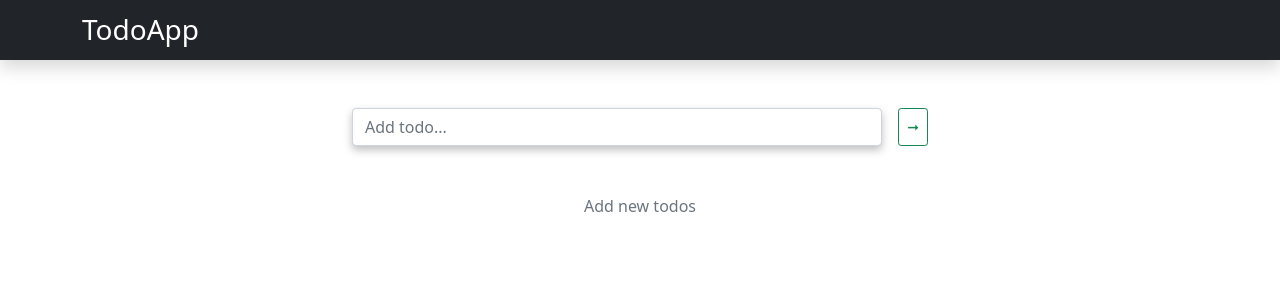
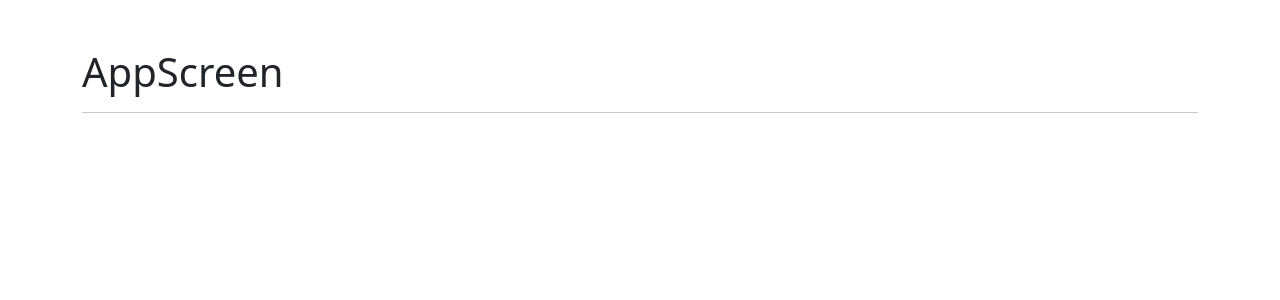
Before and after one commit to NaughtyFrog1/hooks-app, a React (Create React App) app: page / in a window 1280 px wide. Shown: the top 300 px of the page. Built offline with nearby package versions, Linux system fonts and the light colour scheme.

Commit message:
add basic structure and dependencies

```diff
--- a/package.json
+++ b/package.json
@@ -10,6 +10,7 @@
     "bootstrap": "^5.1.0",
     "react": "^17.0.2",
     "react-dom": "^17.0.2",
+    "react-router-dom": "^5.2.0",
     "react-scripts": "4.0.3",
     "web-vitals": "^1.1.2"
   },
--- /dev/null
+++ b/src/components/10-useContext/App.js
@@ -0,0 +1,12 @@
+import React from 'react'
+
+const App = () => {
+  return (
+    <div className="container mt-5">
+      <h1>AppScreen</h1>
+      <hr />
+    </div>
+  )
+}
+
+export default App
--- a/src/index.js
+++ b/src/index.js
@@ -18,6 +18,7 @@ import 'animate.css'
 // import CallbackHook from './components/06-memo/CallbackHook'
 // import Padre from './components/07-tarea-memo/Padre'
 // import './components/08-useReducer/intro-reducer'
-import TodoApp from './components/09-TodoApp/TodoApp'
+// import TodoApp from './components/09-TodoApp/TodoApp'
+import App from './components/10-useContext/App'
 
-ReactDOM.render(<TodoApp />, document.querySelector('#root'))
+ReactDOM.render(<App />, document.querySelector('#root'))
```
Also changed, not shown: src/components/10-useContext/AboutScreen.js (added, +12 -0 lines), src/components/10-useContext/HomeScreen.js (added, +12 -0 lines), src/components/10-useContext/LoginScreen.js (added, +12 -0 lines), 1 other file (tests, documents, lock files or other folders).
